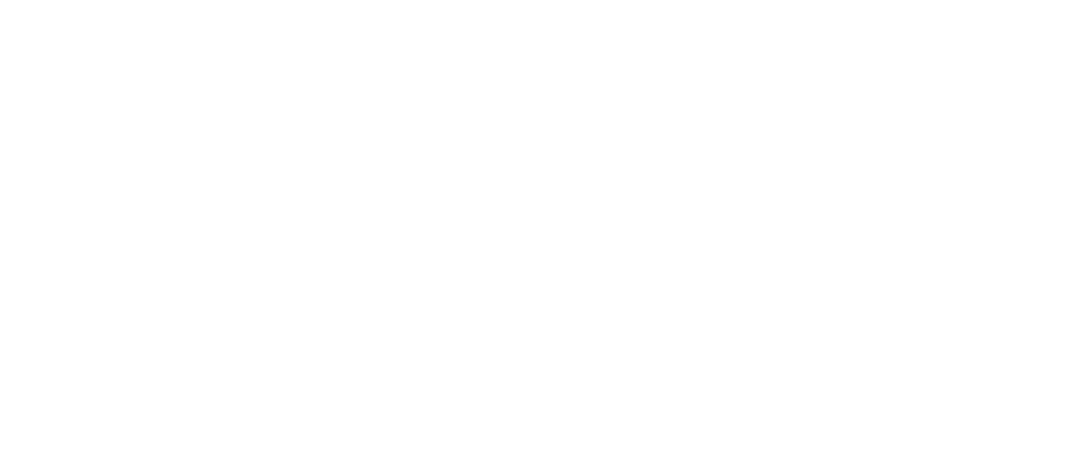
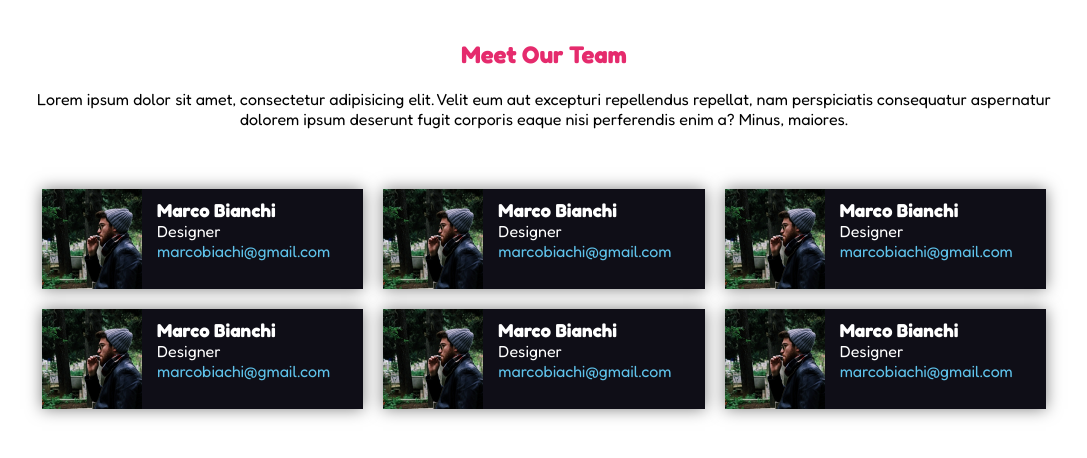
Before and after one commit to R-G2110/prova, a plain HTML site: page index.html in a window 1280 px wide. Shown: the whole page, without its empty margins (96-1183 px from the left). Drawn offline with Linux system fonts and the light colour scheme.

Commit message:
[Add]: card section

```diff
--- a/css/style.css
+++ b/css/style.css
@@ -1,5 +1,75 @@
 * {
   margin: 0;
   padding: 0;
-  box-sizing: border-box;
+  /* box-sizing: border-box; */
 }
+
+body{
+  font-family: fredoka;
+}
+
+h1{
+  color: #E52B6D;
+  margin-bottom: 20px;
+}
+
+.debug {
+  min-height: 100px;
+  background-color: rgba(250, 0, 0, .2);
+  border: 1px solid black;
+}
+
+.flex {
+  display: flex;
+}
+
+.row {
+  flex-direction: row;
+  justify-content: space-between;
+}
+
+.column {
+  flex-direction: column;
+  align-items: center;
+}
+
+.container {
+  text-align: center;
+  width: 80%;
+  max-width: 1400px;
+  margin: 30px auto;
+  padding: 10px;
+}
+
+#section-cards {
+  flex-wrap: wrap;
+}
+
+.card {
+  margin: 10px auto;
+  width: calc((100% - 60px) / 3);
+  background-color: #0F0E17;
+  color: white;
+  box-shadow: 0px 0px 15px rgba(0,0,0,.5);
+  min-width: 290px;
+}
+
+.card img{
+  width: 100px;
+}
+
+.card .contents{
+  padding: 10px 15px;
+  text-align: left;
+}
+
+.card .contents .role{
+  display: block;
+  font-size: 1rem;
+}
+
+.card .contents  a{
+  color: #5FC3EB;
+  font-size: 1rem;
+  text-decoration: none;
+}
--- a/index.html
+++ b/index.html
@@ -10,6 +10,63 @@
   <title>Html Css Float Cards</title>
 </head>
 <body>
+  <main>
+    <section class="container">
+      <h1>Meet Our Team</h1>
+    <p>Lorem ipsum dolor sit amet, consectetur adipisicing elit. Velit eum aut excepturi repellendus repellat, nam perspiciatis consequatur aspernatur dolorem ipsum deserunt fugit corporis eaque nisi perferendis enim a? Minus, maiores.</p>
+    </section>
 
+    <section id="section-cards" class="container flex row  ">
+      <div class="card flex">
+        <img src="img/male1.png" alt="male1">
+        <div class="contents">
+            <h3>Marco Bianchi</h3>
+            <span class="role">Designer</span>
+            <a href="#">marcobiachi@gmail.com</a>
+        </div>
+      </div>
+      <div class="card flex">
+        <img src="img/male1.png" alt="male1">
+        <div class="contents">
+            <h3>Marco Bianchi</h3>
+            <span class="role">Designer</span>
+            <a href="#">marcobiachi@gmail.com</a>
+        </div>
+      </div>
+      <div class="card flex  ">
+        <img src="img/male1.png" alt="male1">
+        <div class="contents">
+            <h3>Marco Bianchi</h3>
+            <span class="role">Designer</span>
+            <a href="#">marcobiachi@gmail.com</a>
+        </div>
+      </div>
+      <div class="card flex  ">
+        <img src="img/male1.png" alt="male1">
+        <div class="contents">
+            <h3>Marco Bianchi</h3>
+            <span class="role">Designer</span>
+            <a href="#">marcobiachi@gmail.com</a>
+        </div>
+      </div>
+      <div class="card flex  ">
+        <img src="img/male1.png" alt="male1">
+        <div class="contents">
+            <h3>Marco Bianchi</h3>
+            <span class="role">Designer</span>
+            <a href="#">marcobiachi@gmail.com</a>
+        </div>
+      </div>
+      <div class="card flex  ">
+        <img src="img/male1.png" alt="male1">
+        <div class="contents">
+            <h3>Marco Bianchi</h3>
+            <span class="role">Designer</span>
+            <a href="#">marcobiachi@gmail.com</a>
+        </div>
+      </div>
+    </section>
+
+  </main>
 </body>
 </html>
```
